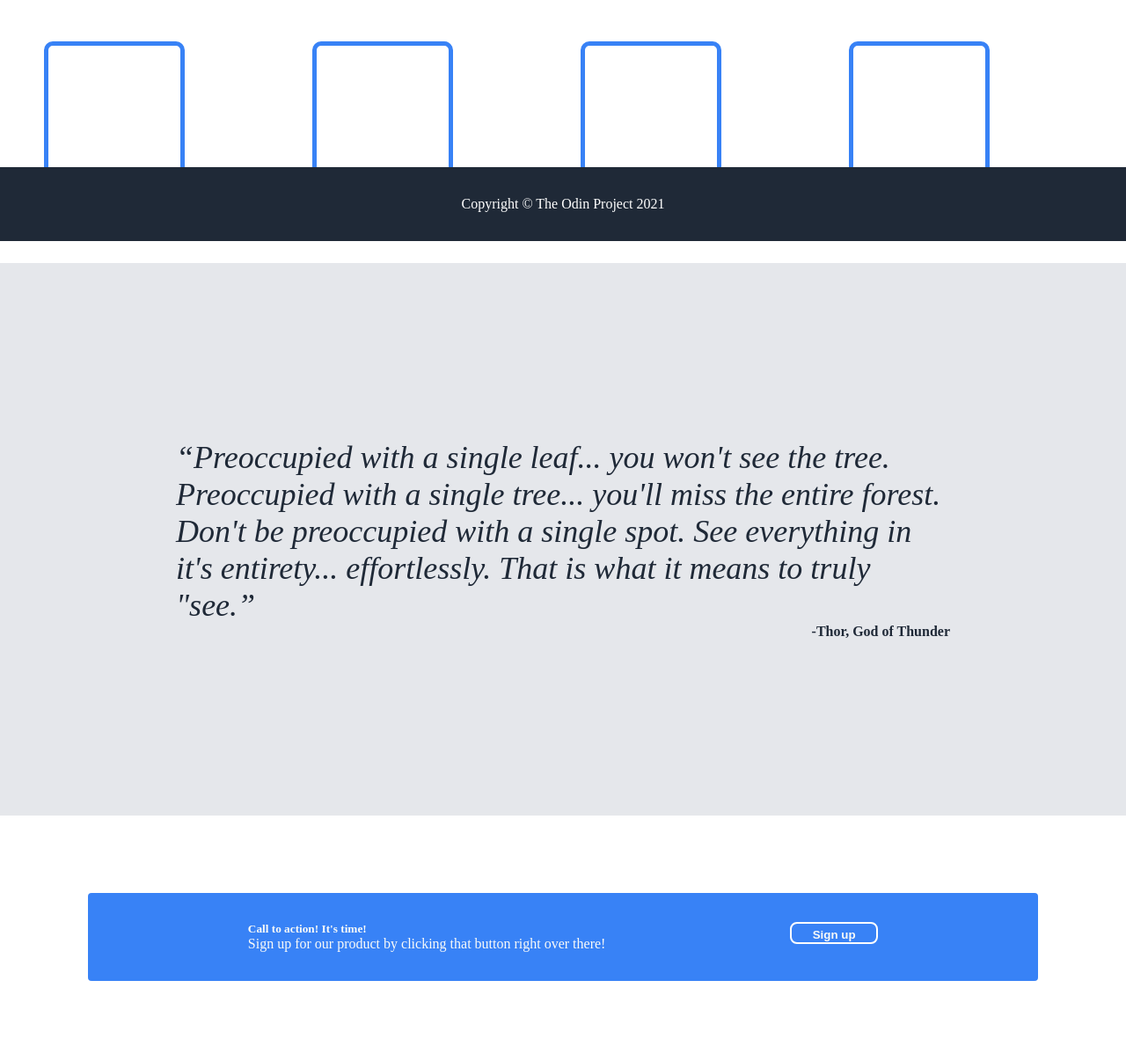
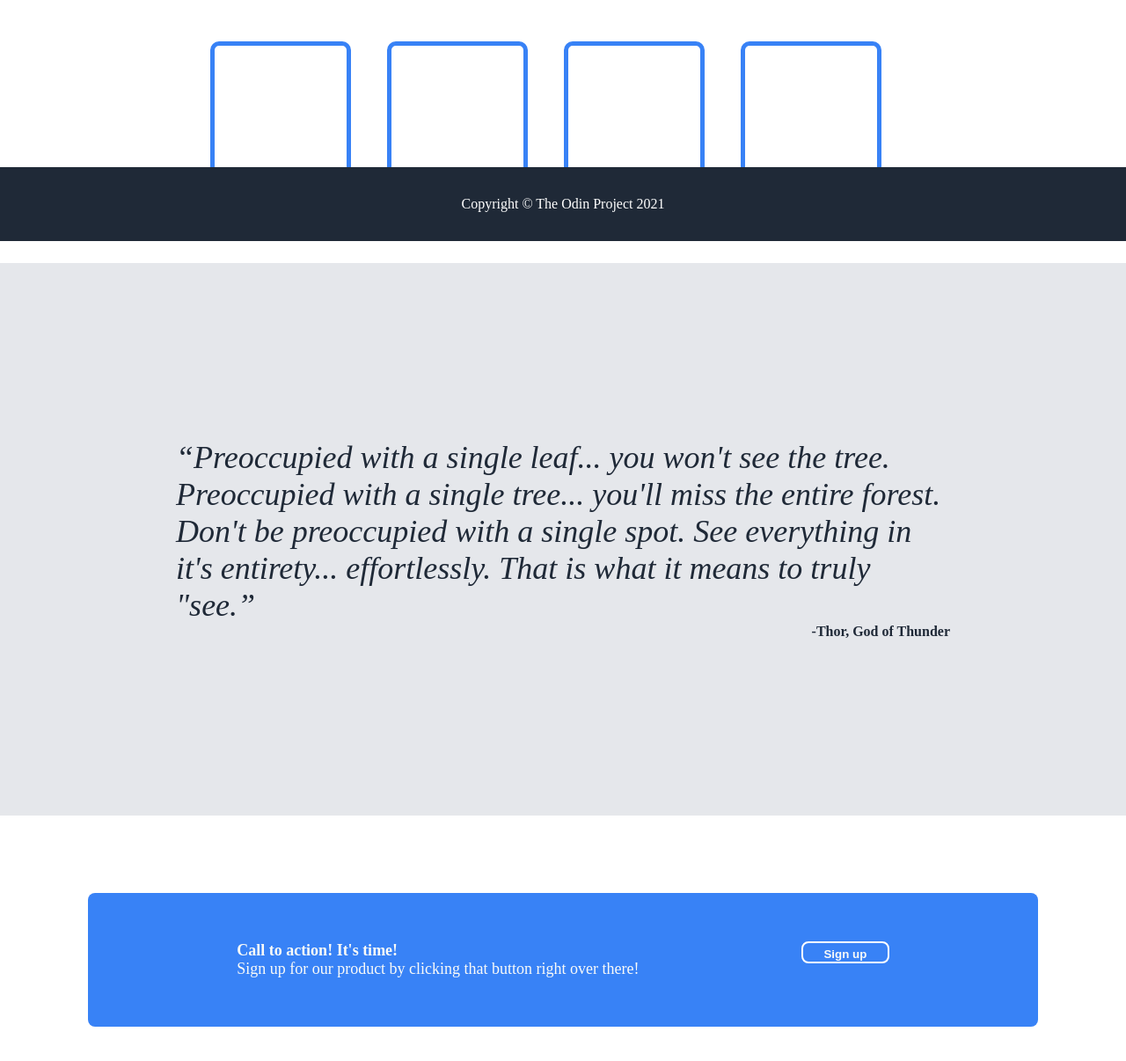
Before and after one commit to zxjustin/Landing-Page, a plain HTML site: page index.html in a window 1280 px wide. Shown: the part 526-1732 px from the top of the page at 88% size. Drawn offline with Linux system fonts and the light colour scheme.

Commit message:
touching up CSS on the boxes and font sizes

```diff
--- a/index.html
+++ b/index.html
@@ -60,9 +60,9 @@
     <div class="container4">
         <div class="call-action">
             <div>
-                <h5>
+                <h4>
                     Call to action! It's time!
-                </h5>
+                </h4>
                 <span>
                     Sign up for our product by clicking that button right over there!
                 </span>
--- a/style.css
+++ b/style.css
@@ -88,7 +88,11 @@ ul{
     font-size: 18px;
     color: #1f2937;
     justify-content: center;
-    gap: 40px;
+    gap: 1px;
+}
+
+.box{
+    max-width: 200px;
 }
 
 .square {
@@ -123,16 +127,16 @@ ul{
 
 .call-action{
     background-color: #3882F6;
-    border-radius: 4px;
+    border-radius: 8px;
     color: #f9faf8;
     display: flex;
     justify-content: space-around;
-    padding: 33px 77px;
+    padding: 55px 77px;
+    font-size: 18px;
 }
 
 .call-action-button{
     background-color: #3882F6;
-    border-radius: 4px;
     color: #f9faf8;
     border-radius: 8px;
     border: 2px solid white;
```
